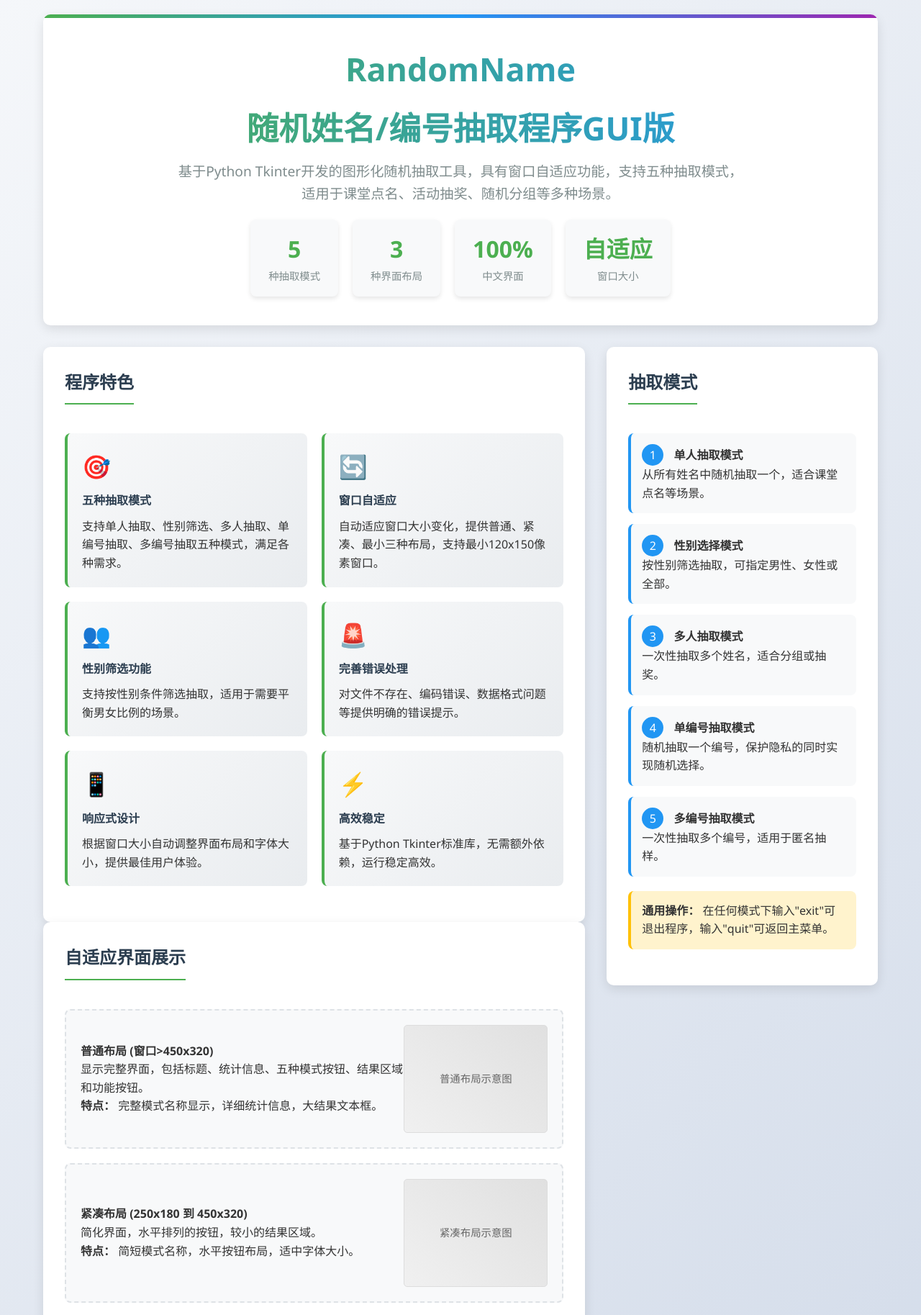
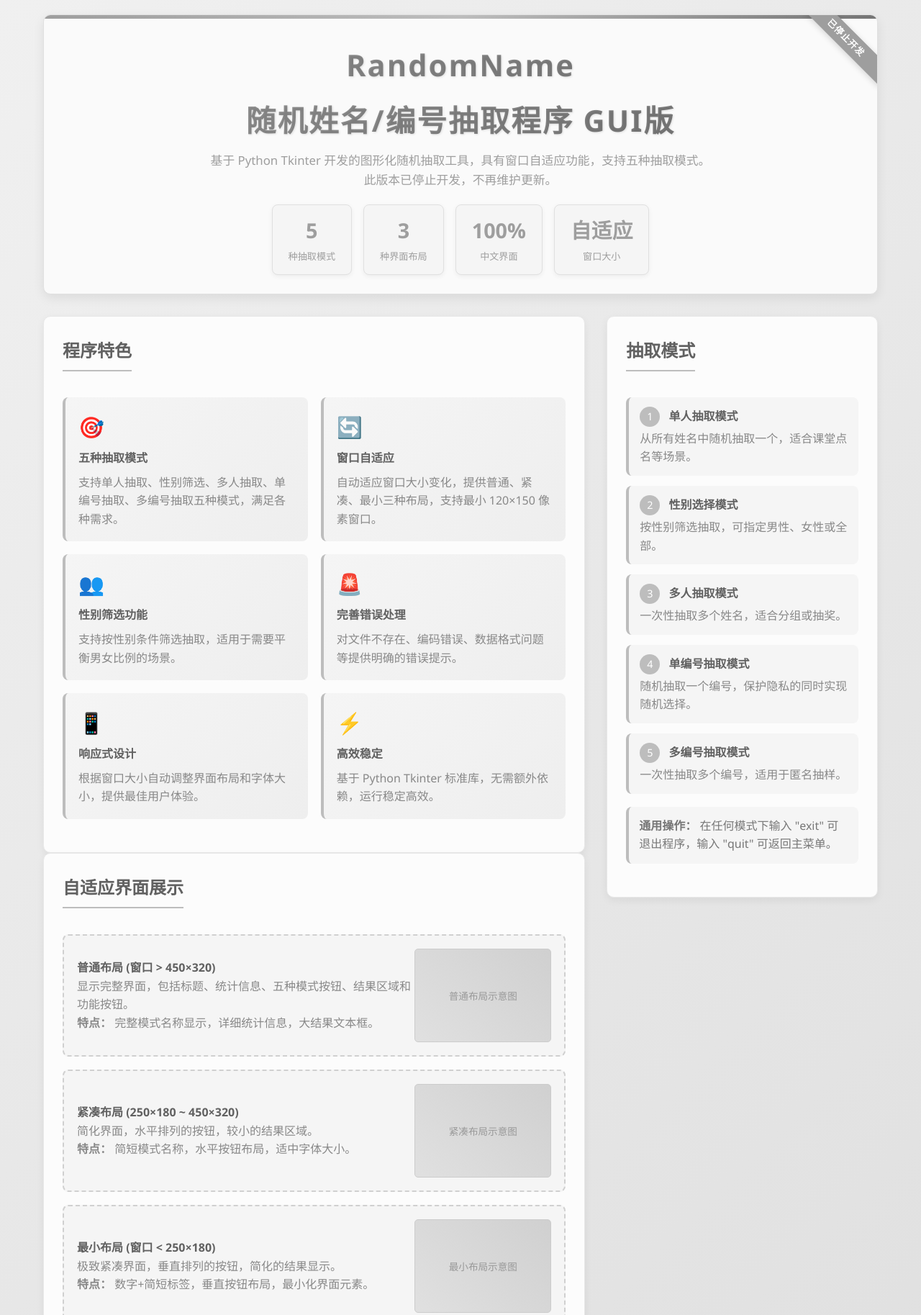
Before and after one commit to Zhao-Yidan1982/RandomNameWebSide, a plain HTML site: page GUI.html in a window 1280 px wide. Shown: the top 1827 px of the page at 72% size. Drawn offline with Linux system fonts and the light colour scheme.

Commit message:
modified:   GUI.html

```diff
--- a/GUI.html
+++ b/GUI.html
@@ -3,7 +3,7 @@
 <head>
     <meta charset="UTF-8">
     <meta name="viewport" content="width=device-width, initial-scale=1.0">
-    <title>RandomName随机姓名/编号抽取程序GUI版 - 使用简介</title>
+    <title>RandomName 随机姓名/编号抽取程序 GUI版（已停止）</title>
     <style>
         * {
             margin: 0;
@@ -14,8 +14,8 @@
         body {
             font-family: 'Microsoft YaHei', 'Segoe UI', Arial, sans-serif;
             line-height: 1.6;
-            color: #333;
-            background: linear-gradient(135deg, #f5f7fa 0%, #c3cfe2 100%);
+            color: #555;
+            background: linear-gradient(135deg, #f0f0f0 0%, #d9d9d9 100%);
             min-height: 100vh;
         }
 
@@ -25,15 +25,17 @@
             padding: 20px;
         }
 
+        /* ===== 头部 ===== */
         header {
             text-align: center;
-            padding: 40px 0;
-            background: white;
+            padding: 36px 0 26px;
+            background: #fafafa;
             border-radius: 10px;
-            box-shadow: 0 5px 15px rgba(0,0,0,0.1);
+            box-shadow: 0 5px 15px rgba(0, 0, 0, 0.08);
             margin-bottom: 30px;
             position: relative;
             overflow: hidden;
+            border: 1px solid #e0e0e0;
         }
 
         header::before {
@@ -43,53 +45,76 @@
             left: 0;
             right: 0;
             height: 5px;
-            background: linear-gradient(90deg, #4CAF50, #2196F3, #9C27B0);
+            background: linear-gradient(90deg, #9e9e9e, #bdbdbd, #757575);
+        }
+
+        .discontinued-badge-header {
+            position: absolute;
+            top: 18px;
+            right: -38px;
+            background: #9e9e9e;
+            color: white;
+            padding: 4px 48px;
+            font-size: 0.78em;
+            font-weight: bold;
+            letter-spacing: 1px;
+            transform: rotate(45deg);
+            box-shadow: 0 2px 8px rgba(0, 0, 0, 0.15);
+            user-select: none;
+            pointer-events: none;
+            z-index: 5;
         }
 
         h1 {
-            color: #2c3e50;
-            font-size: 2.8em;
+            color: #616161;
+            font-family: "Segoe UI", Tahoma, Geneva, Verdana, sans-serif;
+            font-size: 2.6em;
+            letter-spacing: 0.05em;
             margin-bottom: 10px;
-            background: linear-gradient(90deg, #4CAF50, #2196F3);
+            background: linear-gradient(90deg, #9e9e9e, #757575);
+            background-clip: text;
             -webkit-background-clip: text;
             -webkit-text-fill-color: transparent;
+            text-shadow: 1px 1px 3px rgba(0, 0, 0, 0.12);
         }
 
         .subtitle {
-            color: #7f8c8d;
-            font-size: 1.2em;
-            max-width: 800px;
+            color: #9e9e9e;
+            font-size: 1.05em;
+            max-width: 750px;
             margin: 0 auto;
         }
 
         .hero-stats {
             display: flex;
             justify-content: center;
-            gap: 20px;
+            gap: 16px;
             margin-top: 20px;
             flex-wrap: wrap;
         }
 
         .stat-item {
-            background: #f8f9fa;
-            padding: 15px 25px;
+            background: #f5f5f5;
+            padding: 12px 22px;
             border-radius: 8px;
             text-align: center;
-            box-shadow: 0 3px 6px rgba(0,0,0,0.1);
+            box-shadow: 0 2px 6px rgba(0, 0, 0, 0.06);
+            border: 1px solid #e0e0e0;
         }
 
         .stat-number {
-            font-size: 2em;
+            font-size: 1.8em;
             font-weight: bold;
-            color: #4CAF50;
+            color: #9e9e9e;
             display: block;
         }
 
         .stat-label {
-            color: #7f8c8d;
-            font-size: 0.9em;
+            color: #9e9e9e;
+            font-size: 0.82em;
         }
 
+        /* ===== 布局 ===== */
         .main-content {
             display: grid;
             grid-template-columns: 2fr 1fr;
@@ -98,150 +123,224 @@
         }
 
         .card {
-            background: white;
+            background: #fcfcfc;
             border-radius: 10px;
-            padding: 30px;
-            box-shadow: 0 5px 15px rgba(0,0,0,0.1);
+            padding: 28px 26px;
+            box-shadow: 0 4px 12px rgba(0, 0, 0, 0.06);
             transition: transform 0.3s ease;
+            border: 1px solid #e8e8e8;
         }
 
         .card:hover {
-            transform: translateY(-5px);
+            transform: translateY(-4px);
         }
 
         h2 {
-            color: #2c3e50;
-            margin-bottom: 20px;
-            padding-bottom: 10px;
-            border-bottom: 2px solid #4CAF50;
+            color: #616161;
+            margin-bottom: 18px;
+            padding-bottom: 8px;
+            border-bottom: 2px solid #bdbdbd;
             display: inline-block;
         }
 
         h3 {
-            color: #3498db;
-            margin: 20px 0 10px 0;
+            color: #757575;
+            margin: 18px 0 8px;
         }
 
+        /* ===== 特色卡片 ===== */
         .features-grid {
             display: grid;
-            grid-template-columns: repeat(auto-fill, minmax(250px, 1fr));
-            gap: 20px;
-            margin: 20px 0;
+            grid-template-columns: repeat(auto-fill, minmax(240px, 1fr));
+            gap: 18px;
+            margin: 18px 0;
         }
 
         .feature-card {
-            background: linear-gradient(135deg, #f8f9fa 0%, #e9ecef 100%);
-            padding: 20px;
+            background: linear-gradient(135deg, #f5f5f5 0%, #eeeeee 100%);
+            padding: 18px;
             border-radius: 8px;
-            border-left: 4px solid #4CAF50;
+            border-left: 4px solid #bdbdbd;
         }
 
         .feature-icon {
-            font-size: 2em;
-            color: #4CAF50;
-            margin-bottom: 10px;
+            font-size: 1.8em;
+            color: #9e9e9e;
+            margin-bottom: 8px;
         }
 
         .feature-card h4 {
-            color: #2c3e50;
-            margin-bottom: 10px;
+            color: #616161;
+            margin-bottom: 8px;
         }
 
-        .code-snippet {
-            background: #272822;
-            color: #f8f8f2;
-            padding: 20px;
-            border-radius: 8px;
-            overflow-x: auto;
-            font-family: 'Consolas', 'Monaco', monospace;
-            margin: 15px 0;
+        .feature-card p {
+            color: #777;
         }
 
+        /* ===== 自适应展示 ===== */
+        .gui-showcase {
+            display: flex;
+            flex-direction: column;
+            gap: 18px;
+            margin: 18px 0;
+        }
+
+        .gui-stage {
+            display: flex;
+            align-items: center;
+            justify-content: space-between;
+            background: #f5f5f5;
+            padding: 18px;
+            border-radius: 8px;
+            border: 2px dashed #d0d0d0;
+        }
+
+        .gui-desc {
+            flex: 1;
+        }
+
+        .gui-desc h4 {
+            color: #616161;
+        }
+
+        .gui-desc p {
+            color: #888;
+        }
+
+        .gui-screenshot {
+            width: 190px;
+            height: 130px;
+            background: linear-gradient(45deg, #e0e0e0, #d0d0d0);
+            border-radius: 5px;
+            display: flex;
+            align-items: center;
+            justify-content: center;
+            font-size: 0.85em;
+            color: #999;
+            border: 1px solid #ccc;
+        }
+
+        /* ===== 模式列表 ===== */
         .mode-showcase {
             display: flex;
             flex-direction: column;
-            gap: 15px;
-            margin: 20px 0;
+            gap: 14px;
+            margin: 18px 0;
         }
 
         .mode-item {
-            background: #f8f9fa;
-            padding: 15px;
+            background: #f5f5f5;
+            padding: 13px 15px;
             border-radius: 8px;
-            border-left: 4px solid #2196F3;
+            border-left: 4px solid #bdbdbd;
         }
 
         .mode-number {
             display: inline-block;
-            background: #2196F3;
+            background: #bdbdbd;
             color: white;
-            width: 30px;
-            height: 30px;
+            width: 28px;
+            height: 28px;
             border-radius: 50%;
             text-align: center;
-            line-height: 30px;
-            margin-right: 10px;
+            line-height: 28px;
+            margin-right: 8px;
+            font-size: 0.9em;
         }
 
+        .mode-item strong {
+            color: #616161;
+        }
+
+        .mode-item p {
+            color: #888;
+            margin-top: 4px;
+        }
+
+        .warning {
+            background: #f5f5f5;
+            border-left: 4px solid #bdbdbd;
+            padding: 14px;
+            border-radius: 8px;
+            margin: 18px 0;
+            color: #777;
+        }
+
+        /* ===== 演示终端 ===== */
         .demo-section {
-            background: white;
+            background: #fcfcfc;
             border-radius: 10px;
-            padding: 30px;
+            padding: 28px;
             margin: 40px 0;
-            box-shadow: 0 5px 15px rgba(0,0,0,0.1);
+            box-shadow: 0 4px 12px rgba(0, 0, 0, 0.06);
+            border: 1px solid #e8e8e8;
         }
 
         .demo-terminal {
-            background: #272822;
-            color: #f8f8f2;
-            padding: 20px;
+            background: #2d2d2d;
+            color: #e0e0e0;
+            padding: 18px;
             border-radius: 8px;
             font-family: 'Consolas', 'Monaco', monospace;
-            margin: 20px 0;
-            min-height: 200px;
+            margin: 18px 0;
+            min-height: 170px;
         }
 
         .demo-line {
-            margin: 5px 0;
+            margin: 4px 0;
         }
 
         .demo-prompt {
-            color: #f8f8f2;
+            color: #e0e0e0;
         }
 
         .demo-input {
-            color: #a6e22e;
+            color: #bdbdbd;
         }
 
         .demo-output {
-            color: #66d9ef;
+            color: #9e9e9e;
         }
 
         .demo-error {
-            color: #f92672;
+            color: #f06292;
         }
 
+        /* ===== CTA 区域 ===== */
         .cta-section {
             text-align: center;
-            padding: 40px;
-            background: linear-gradient(135deg, #4CAF50 0%, #2196F3 100%);
+            padding: 36px 28px;
+            background: linear-gradient(135deg, #9e9e9e 0%, #757575 100%);
             color: white;
             border-radius: 10px;
             margin: 40px 0;
         }
 
+        .cta-section h2 {
+            color: white;
+            border-bottom: 2px solid rgba(255, 255, 255, 0.3);
+        }
+
+        .cta-section p {
+            color: rgba(255, 255, 255, 0.85);
+        }
+
         .cta-button {
             display: inline-block;
             background: white;
-            color: #4CAF50;
-            padding: 15px 40px;
+            color: #9e9e9e;
+            padding: 14px 38px;
             border-radius: 50px;
             text-decoration: none;
             font-weight: bold;
-            font-size: 1.1em;
-            margin-top: 20px;
+            font-size: 1.05em;
+            margin-top: 18px;
             transition: all 0.3s ease;
             border: 2px solid transparent;
+            cursor: not-allowed;
+            opacity: 0.8;
+            pointer-events: none;
         }
 
         .cta-button:hover {
@@ -250,92 +349,56 @@
             border-color: white;
         }
 
+        /* ===== 应用场景 ===== */
+        .card .feature-card h4 {
+            color: #616161;
+        }
+
+        .card .feature-card p {
+            color: #888;
+        }
+
+        /* ===== 底部 ===== */
         footer {
             text-align: center;
-            padding: 30px 0;
-            color: #7f8c8d;
-            border-top: 1px solid #eaeaea;
-            margin-top: 40px;
-        }
-
-        .warning {
-            background: #fff3cd;
-            border-left: 4px solid #ffc107;
-            padding: 15px;
-            border-radius: 8px;
-            margin: 20px 0;
-        }
-
-        .database-example {
-            background: #e8f4fc;
-            padding: 20px;
-            border-radius: 8px;
-            border-left: 4px solid #3498db;
-            margin: 20px 0;
-        }
-
-        .database-example pre {
-            background: white;
-            padding: 15px;
-            border-radius: 5px;
-            overflow-x: auto;
-        }
-
-        .gui-showcase {
-            display: flex;
-            flex-direction: column;
-            gap: 20px;
-            margin: 20px 0;
-        }
-
-        .gui-stage {
-            display: flex;
-            align-items: center;
-            justify-content: space-between;
-            background: #f8f9fa;
-            padding: 20px;
-            border-radius: 8px;
-            border: 2px dashed #dee2e6;
-        }
-
-        .gui-desc {
-            flex: 1;
-        }
-
-        .gui-screenshot {
-            width: 200px;
-            height: 150px;
-            background: linear-gradient(45deg, #f0f0f0, #e0e0e0);
-            border-radius: 5px;
-            display: flex;
-            align-items: center;
-            justify-content: center;
-            font-size: 0.9em;
-            color: #666;
-            border: 1px solid #ddd;
+            padding: 28px 0;
+            color: #aaa;
+            border-top: 1px solid #e0e0e0;
+            margin-top: 35px;
         }
 
         .nav-buttons {
             text-align: center;
-            margin-top: 30px;
+            margin-top: 28px;
         }
 
         .nav-button {
             display: inline-block;
-            padding: 10px 20px;
+            padding: 10px 22px;
             margin: 0 10px;
-            background: #f8f9fa;
-            color: #2c3e50;
+            background: #f5f5f5;
+            color: #616161;
             text-decoration: none;
             border-radius: 5px;
             transition: all 0.3s ease;
+            border: 1px solid #ddd;
         }
 
         .nav-button:hover {
-            background: #e9ecef;
+            background: #e0e0e0;
             transform: translateY(-2px);
         }
 
+        .nav-button.nav-disabled {
+            color: #bbb;
+            background: #f0f0f0;
+            border-color: #ddd;
+            cursor: not-allowed;
+            pointer-events: none;
+            opacity: 0.6;
+        }
+
+        /* ===== 响应式 ===== */
         @media (max-width: 768px) {
             .main-content {
                 grid-template-columns: 1fr;
@@ -353,12 +416,19 @@
             .gui-stage {
                 flex-direction: column;
                 text-align: center;
-                gap: 15px;
+                gap: 12px;
             }
 
             .gui-screenshot {
                 width: 100%;
-                max-width: 300px;
+                max-width: 260px;
+                height: 110px;
+            }
+
+            .discontinued-badge-header {
+                right: -44px;
+                padding: 3px 52px;
+                font-size: 0.68em;
             }
         }
     </style>
@@ -366,9 +436,10 @@
 <body>
     <div class="container">
         <header>
-			<h1>RandomName</h1>
-            <h1>随机姓名/编号抽取程序GUI版</h1>
-            <p class="subtitle">基于Python Tkinter开发的图形化随机抽取工具，具有窗口自适应功能，支持五种抽取模式，适用于课堂点名、活动抽奖、随机分组等多种场景。</p>
+            <div class="discontinued-badge-header">已停止开发</div>
+            <h1>RandomName</h1>
+            <h1>随机姓名/编号抽取程序 GUI版</h1>
+            <p class="subtitle">基于 Python Tkinter 开发的图形化随机抽取工具，具有窗口自适应功能，支持五种抽取模式。<br>此版本已停止开发，不再维护更新。</p>
 
             <div class="hero-stats">
                 <div class="stat-item">
@@ -405,7 +476,7 @@
                         <div class="feature-card">
                             <div class="feature-icon">🔄</div>
                             <h4>窗口自适应</h4>
-                            <p>自动适应窗口大小变化，提供普通、紧凑、最小三种布局，支持最小120x150像素窗口。</p>
+                            <p>自动适应窗口大小变化，提供普通、紧凑、最小三种布局，支持最小 120×150 像素窗口。</p>
                         </div>
 
                         <div class="feature-card">
@@ -429,7 +500,7 @@
                         <div class="feature-card">
                             <div class="feature-icon">⚡</div>
                             <h4>高效稳定</h4>
-                            <p>基于Python Tkinter标准库，无需额外依赖，运行稳定高效。</p>
+                            <p>基于 Python Tkinter 标准库，无需额外依赖，运行稳定高效。</p>
                         </div>
                     </div>
                 </div>
@@ -440,7 +511,7 @@
                     <div class="gui-showcase">
                         <div class="gui-stage">
                             <div class="gui-desc">
-                                <h4>普通布局 (窗口>450x320)</h4>
+                                <h4>普通布局 (窗口 > 450×320)</h4>
                                 <p>显示完整界面，包括标题、统计信息、五种模式按钮、结果区域和功能按钮。</p>
                                 <p><strong>特点：</strong> 完整模式名称显示，详细统计信息，大结果文本框。</p>
                             </div>
@@ -449,7 +520,7 @@
 
                         <div class="gui-stage">
                             <div class="gui-desc">
-                                <h4>紧凑布局 (250x180 到 450x320)</h4>
+                                <h4>紧凑布局 (250×180 ~ 450×320)</h4>
                                 <p>简化界面，水平排列的按钮，较小的结果区域。</p>
                                 <p><strong>特点：</strong> 简短模式名称，水平按钮布局，适中字体大小。</p>
                             </div>
@@ -458,7 +529,7 @@
 
                         <div class="gui-stage">
                             <div class="gui-desc">
-                                <h4>最小布局 (窗口<250x180)</h4>
+                                <h4>最小布局 (窗口 < 250×180)</h4>
                                 <p>极致紧凑界面，垂直排列的按钮，简化的结果显示。</p>
                                 <p><strong>特点：</strong> 数字+简短标签，垂直按钮布局，最小化界面元素。</p>
                             </div>
@@ -505,7 +576,7 @@
                     </div>
 
                     <div class="warning">
-                        <strong>通用操作：</strong> 在任何模式下输入"exit"可退出程序，输入"quit"可返回主菜单。
+                        <strong>通用操作：</strong> 在任何模式下输入 "exit" 可退出程序，输入 "quit" 可返回主菜单。
                     </div>
                 </div>
             </div>
@@ -522,18 +593,18 @@
                     <span class="demo-prompt">数据库：</span> <span class="demo-output">已加载，共5条记录</span>
                 </div>
                 <div class="demo-line">
-                    <span class="demo-prompt">窗口大小：</span> <span class="demo-input">600x400 (普通布局)</span>
+                    <span class="demo-prompt">窗口大小：</span> <span class="demo-input">600×400 (普通布局)</span>
                 </div>
                 <div class="demo-line">
                     <br>
-                    <span class="demo-prompt">操作：</span> <span class="demo-input">调整窗口大小为300x200</span>
+                    <span class="demo-prompt">操作：</span> <span class="demo-input">调整窗口大小为 300×200</span>
                 </div>
                 <div class="demo-line">
                     <span class="demo-prompt">界面变化：</span> <span class="demo-output">切换到紧凑布局</span>
                 </div>
                 <div class="demo-line">
                     <br>
-                    <span class="demo-prompt">操作：</span> <span class="demo-input">调整窗口大小为150x180</span>
+                    <span class="demo-prompt">操作：</span> <span class="demo-input">调整窗口大小为 150×180</span>
                 </div>
                 <div class="demo-line">
                     <span class="demo-prompt">界面变化：</span> <span class="demo-output">切换到最小布局</span>
@@ -578,14 +649,14 @@
         </div>
 
         <div class="cta-section">
-            <h2 style="color: white;">立即体验GUI版程序</h2>
-            <p style="color: rgba(255,255,255,0.9);">享受窗口自适应的便捷，在任意窗口大小下都能获得最佳操作体验！</p>
-            <a href="https://share.fnnas.net/s/390775d8b3e147928c" class="cta-button" target="_blank">获取程序代码</a>
+            <h2 style="color: white;">GUI 版本已停止开发</h2>
+            <p style="color: rgba(255,255,255,0.85);">感谢您关注此版本，建议使用 CLI 版本或等待后续替代方案。</p>
+            <span class="cta-button">已停止开发</span>
         </div>
 
         <div class="nav-buttons">
             <a href="index.html" class="nav-button">返回主页</a>
-            <a href="CLI.html" class="nav-button">查看CLI版本</a>
+            <a href="CLI.html" class="nav-button">查看 CLI 版本</a>
         </div>
 
         <footer>
```
